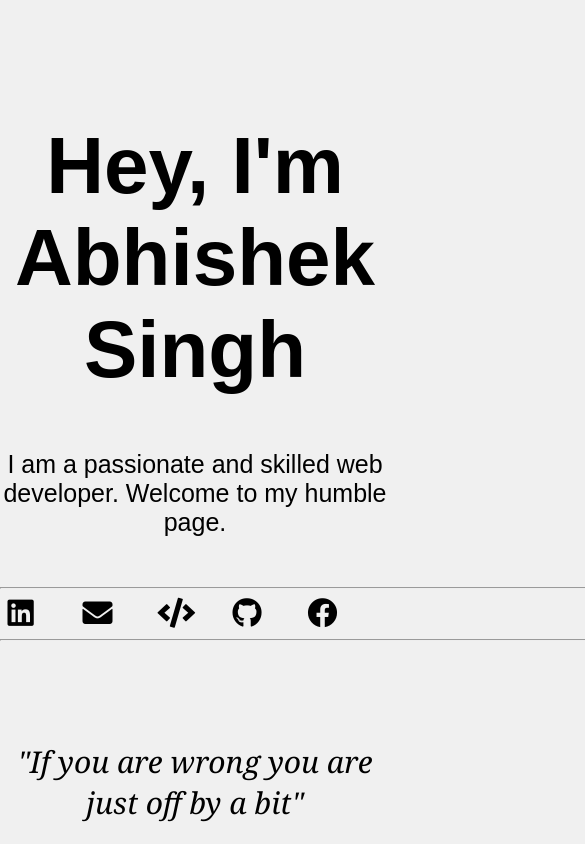
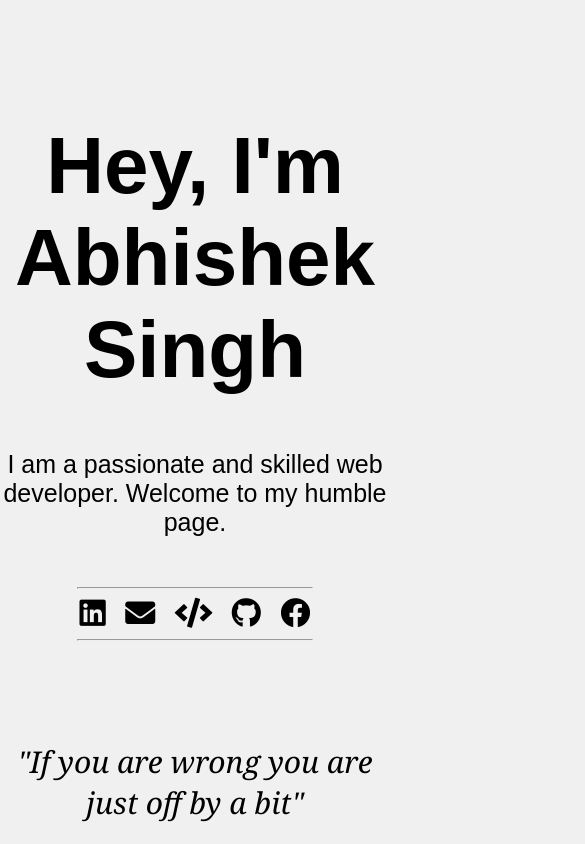
Before and after one commit to Abhishek7861/personal_website, a React (Create React App) app: page / in a window 390 px wide. Shown: the top 844 px of the page, 585 px wide, since content can reach past the window. Built offline with nearby package versions, Linux system fonts and the light colour scheme.

Commit message:
Home page is responsive

```diff
--- a/src/components/Line/Line.css
+++ b/src/components/Line/Line.css
@@ -1,5 +1,5 @@
 .line{
-    width: 1000px;
+    width: 60%;
     color: forestgreen;
     border-width: 1px;
 }
--- a/src/components/LinkRow/LinkRow.css
+++ b/src/components/LinkRow/LinkRow.css
@@ -5,7 +5,8 @@
 }
 
 .linkitem{
-    width: 75px;
+    padding-left: 2.5%;
+    padding-right: 2.5%;
 }
 
 .icon{
```
